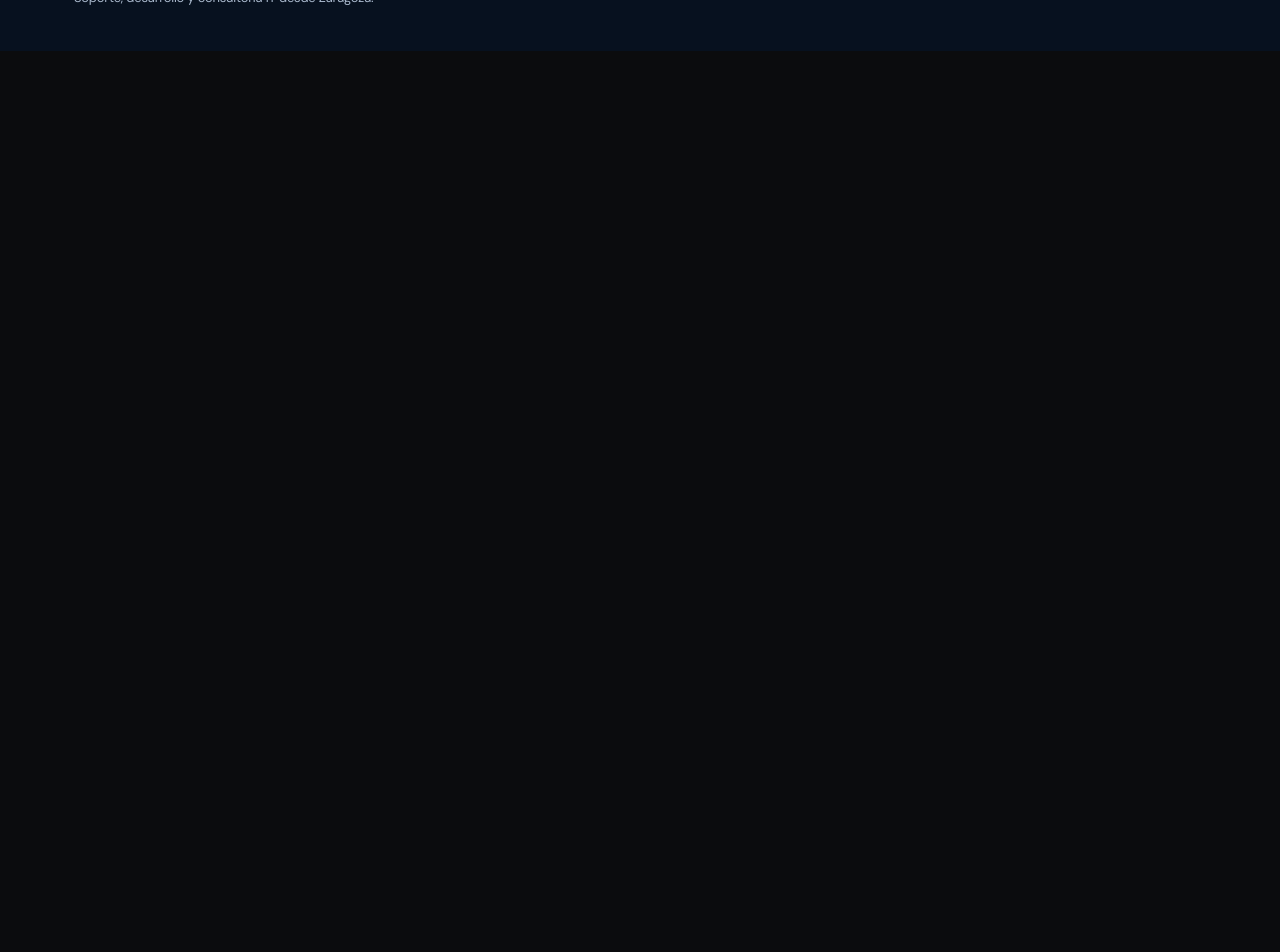
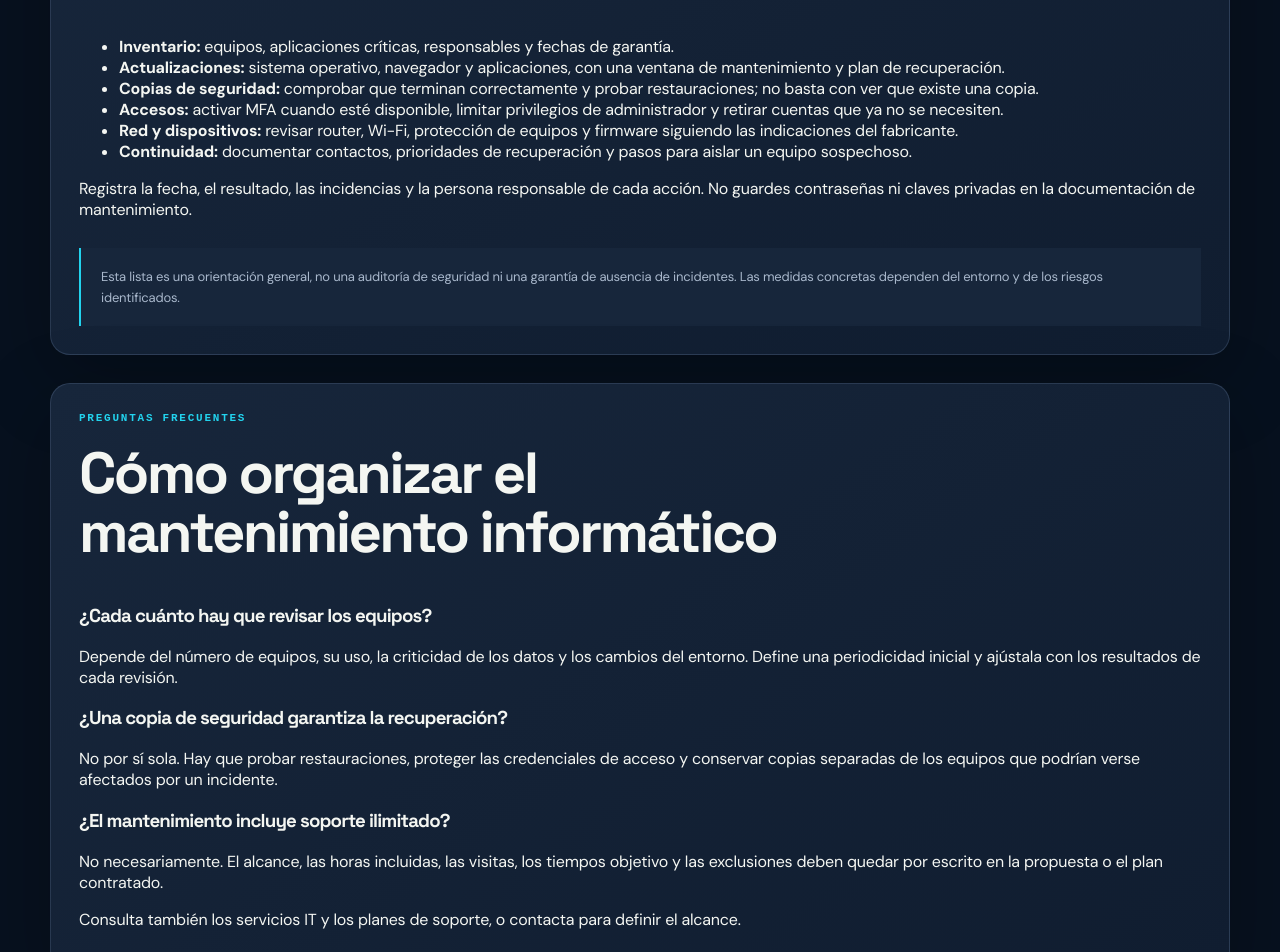
Before and after one commit to Jasondevtech276/neotechzgz.vercel.app, a Next.js app: page /mantenimiento in a window 1280 px wide. Shown: the part 1780-2732 px from the top of the page. Before the commit the page ends 1831 px from the top, so only its background shows below. Built offline with nearby package versions, Linux system fonts and the light colour scheme.

Commit message:
seo: expand useful maintenance guidance and FAQs

```diff
--- a/app/mantenimiento/page.tsx
+++ b/app/mantenimiento/page.tsx
@@ -38,6 +38,33 @@ export default function MantenimientoPage() {
         <p className="inner-disclaimer">La frecuencia, los tiempos de respuesta, las visitas y los importes se concretan en la propuesta. No se anuncian SLA ni disponibilidad que no estén contratados.</p>
         <Link className="button button-primary" href="/contacto">Definir mantenimiento <ArrowRight size={16} aria-hidden="true" /></Link>
       </div>
+
+      <section className="hero-panel" style={{ marginTop: 28 }}>
+        <p className="eyebrow">Checklist orientativo</p>
+        <h2>Seis comprobaciones que merece la pena programar</h2>
+        <ul>
+          <li><strong>Inventario:</strong> equipos, aplicaciones críticas, responsables y fechas de garantía.</li>
+          <li><strong>Actualizaciones:</strong> sistema operativo, navegador y aplicaciones, con una ventana de mantenimiento y plan de recuperación.</li>
+          <li><strong>Copias de seguridad:</strong> comprobar que terminan correctamente y probar restauraciones; no basta con ver que existe una copia.</li>
+          <li><strong>Accesos:</strong> activar MFA cuando esté disponible, limitar privilegios de administrador y retirar cuentas que ya no se necesiten.</li>
+          <li><strong>Red y dispositivos:</strong> revisar router, Wi-Fi, protección de equipos y firmware siguiendo las indicaciones del fabricante.</li>
+          <li><strong>Continuidad:</strong> documentar contactos, prioridades de recuperación y pasos para aislar un equipo sospechoso.</li>
+        </ul>
+        <p>Registra la fecha, el resultado, las incidencias y la persona responsable de cada acción. No guardes contraseñas ni claves privadas en la documentación de mantenimiento.</p>
+        <p className="inner-disclaimer">Esta lista es una orientación general, no una auditoría de seguridad ni una garantía de ausencia de incidentes. Las medidas concretas dependen del entorno y de los riesgos identificados.</p>
+      </section>
+
+      <section className="hero-panel" style={{ marginTop: 28 }}>
+        <p className="eyebrow">Preguntas frecuentes</p>
+        <h2>Cómo organizar el mantenimiento informático</h2>
+        <h3>¿Cada cuánto hay que revisar los equipos?</h3>
+        <p>Depende del número de equipos, su uso, la criticidad de los datos y los cambios del entorno. Define una periodicidad inicial y ajústala con los resultados de cada revisión.</p>
+        <h3>¿Una copia de seguridad garantiza la recuperación?</h3>
+        <p>No por sí sola. Hay que probar restauraciones, proteger las credenciales de acceso y conservar copias separadas de los equipos que podrían verse afectados por un incidente.</p>
+        <h3>¿El mantenimiento incluye soporte ilimitado?</h3>
+        <p>No necesariamente. El alcance, las horas incluidas, las visitas, los tiempos objetivo y las exclusiones deben quedar por escrito en la propuesta o el plan contratado.</p>
+        <p>Consulta también los <Link href="/servicios">servicios IT</Link> y los <Link href="/planes">planes de soporte</Link>, o <Link href="/contacto">contacta para definir el alcance</Link>.</p>
+      </section>
     </InnerPage>
   )
 }
```
